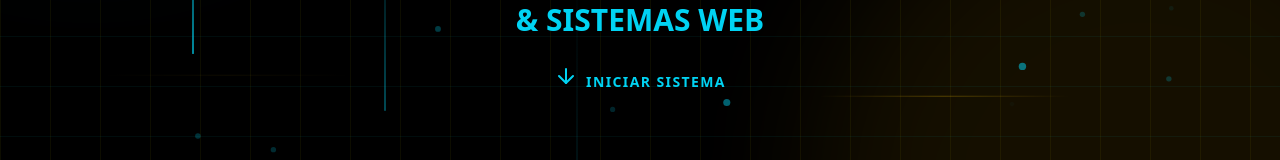
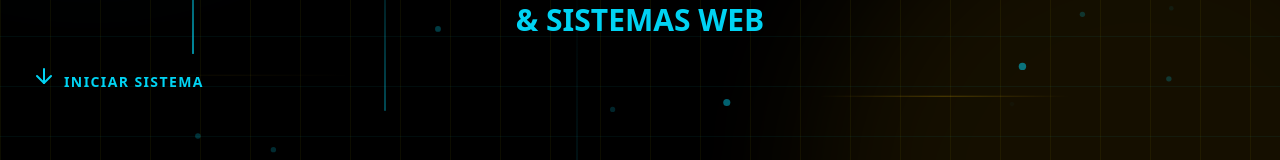
Before and after one commit to LuanVFrezarin/Portfolio, a Next.js app: page / in a window 1280 px wide. Shown: the part 464-624 px from the top of the page. Built offline with nearby package versions, Linux system fonts and the light colour scheme; no server answers; the database is empty.

Commit message:
Tornar botao Iniciar Sistema clicavel com scroll suave

```diff
--- a/src/components/portfolio/HomeContent.tsx
+++ b/src/components/portfolio/HomeContent.tsx
@@ -233,10 +233,18 @@
                                 animate={{ y: 0, opacity: 1 }}
                                 transition={{ duration: 0.8, delay: 0.5 }}
                             >
-                                <div className="flex items-center justify-center gap-2 text-cyan-400">
-                                    <ArrowDown className="w-6 h-6 animate-bounce" />
-                                    <span className="text-sm font-bold tracking-widest">INICIAR SISTEMA</span>
-                                </div>
+                                <button
+                                    onClick={() => {
+                                        const aboutSection = document.getElementById('about')
+                                        if (aboutSection) {
+                                            aboutSection.scrollIntoView({ behavior: 'smooth' })
+                                        }
+                                    }}
+                                    className="flex items-center justify-center gap-2 text-cyan-400 hover:text-yellow-400 transition-colors cursor-pointer group"
+                                >
+                                    <ArrowDown className="w-6 h-6 animate-bounce group-hover:text-yellow-400" />
+                                    <span className="text-sm font-bold tracking-widest group-hover:text-yellow-400">INICIAR SISTEMA</span>
+                                </button>
                             </motion.div>
                         </div>
                     </motion.div>
```
